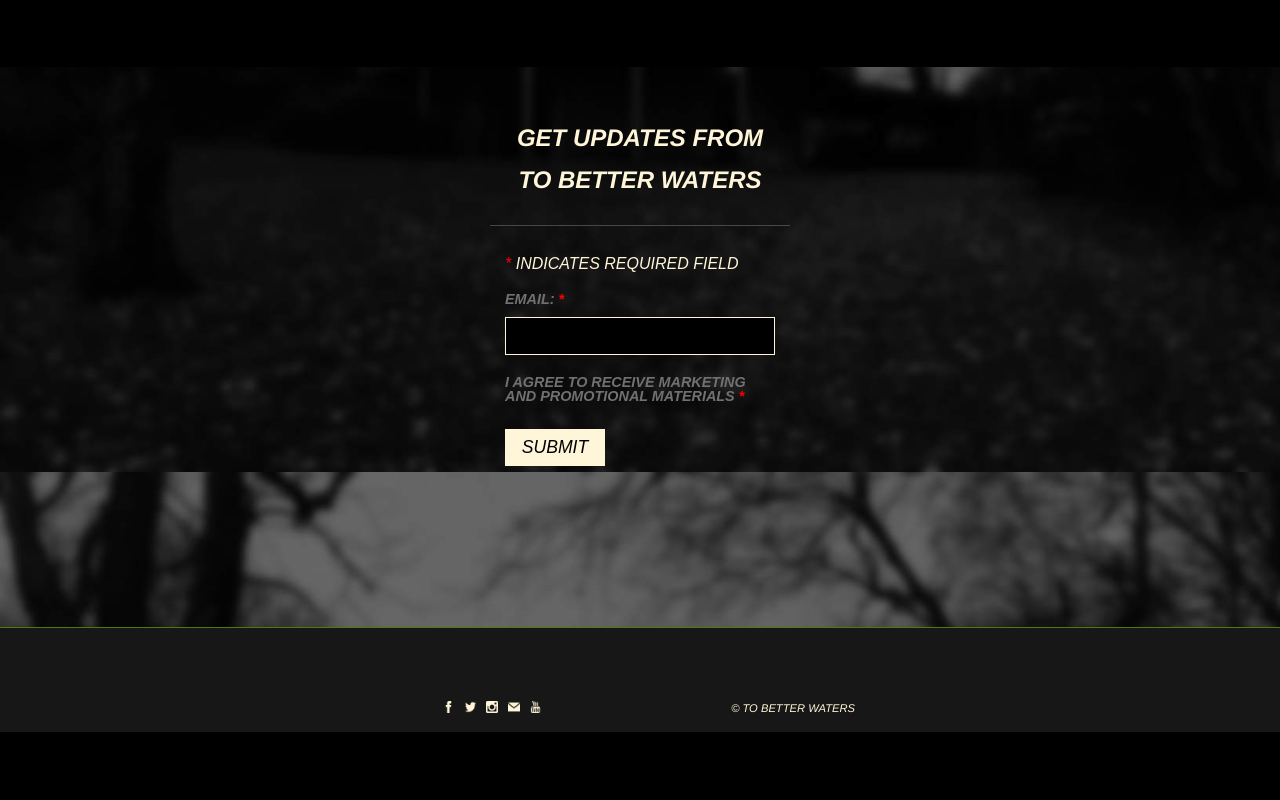
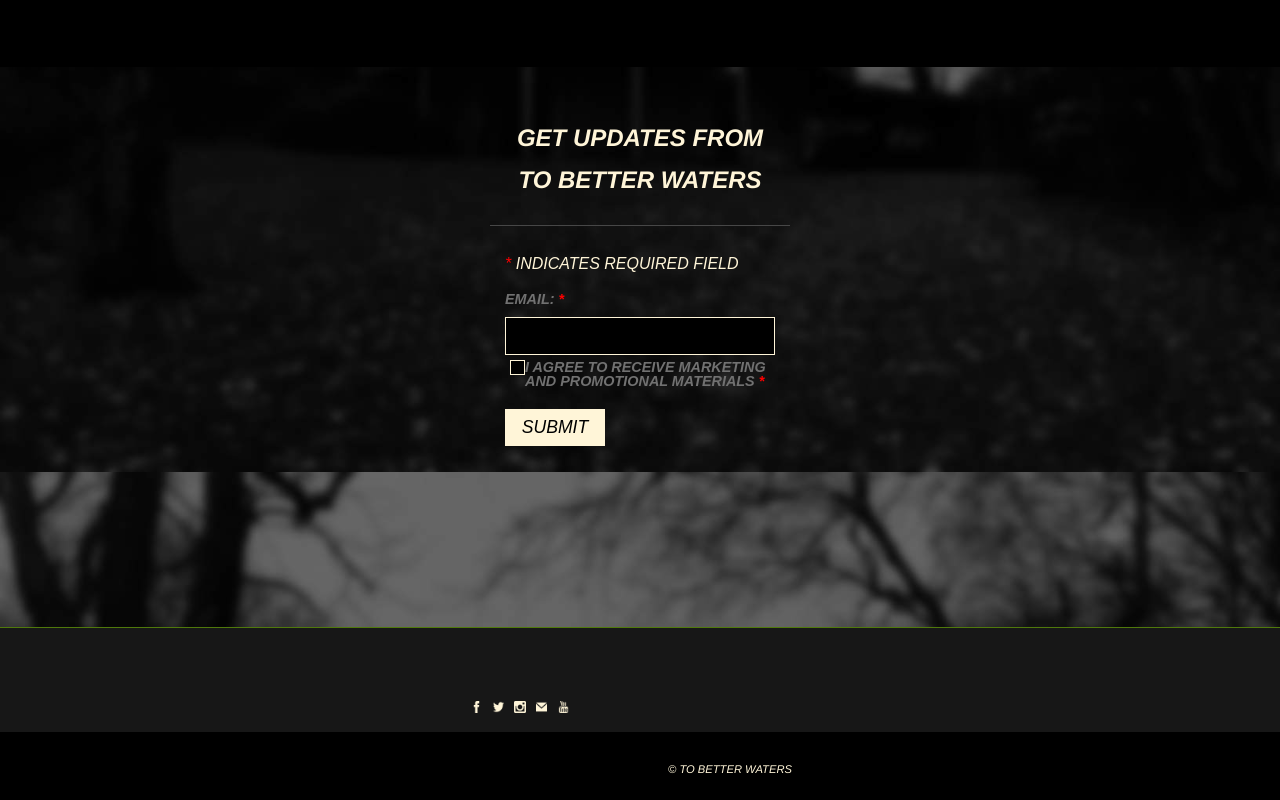
Before and after one commit to patrickallois/tobetterwaters, a plain HTML site: page index.html in a window 1280 px wide. Shown: the part 3702-4502 px from the top of the page. Before the commit the page ends 4441 px from the top, so only its background shows below. Drawn offline with Linux system fonts and the light colour scheme.

Commit message:
Update normal-flow

```diff
--- a/css/styles.css
+++ b/css/styles.css
@@ -386,6 +386,13 @@
   font-size: 1em;
   padding-left: 10px;
 }
+.container {
+  display: flex;
+  margin: 5px;
+}
+.container > p {
+  margin: 0px;
+}
 .container input {
   position: absolute;
   opacity: 0;
@@ -394,11 +401,10 @@
   width: 0;
 }
 .checkbox {
-  position: absolute;
-  top: 0;
-  left: 0;
-  height: 25px;
-  width: 25px;
+  float: left;
+  height: 15px;
+  width: 15px;
+  min-width: 15px;
   background-color: #000;
   border: thin solid #fff5d8;
 }
@@ -453,7 +459,7 @@
   float: left;
   margin: 0px 0px 0px 120px;
   padding: 20px;
-  min-width: 120px;
+  min-width: 200px;
 }
 .footer .social-media-links img {
   margin: 0.2em;
@@ -465,5 +471,5 @@
   font-size: 0.7em;
   margin: 0px 100px 0px 0px;
   padding: 25px;
-  min-width: 150px;
+  min-width: 300px;
 }
--- a/index.html
+++ b/index.html
@@ -303,13 +303,15 @@
               <!-- insert email list signup form here -->
               <div class="email">
                 <p>email: <span class="asterisk">*</span></p>
-                <input type="text" id="email" name="email" size="15" maxlength="30" />
+                <input type="email" id="email" name="email" size="15" maxlength="30" />
               </div>
+
               <div class="container">
                 <input type="checkbox" id="checkbox" name="checkbox" />
                 <span class="checkbox"></span>
                 <p>i agree to receive marketing and promotional materials <span class="asterisk">*</span></p>
               </div>
+
               <!-- SUBMIT -->
               <a href="/" class="submit-button">submit
               </a><!-- END SUBMIT -->
```
